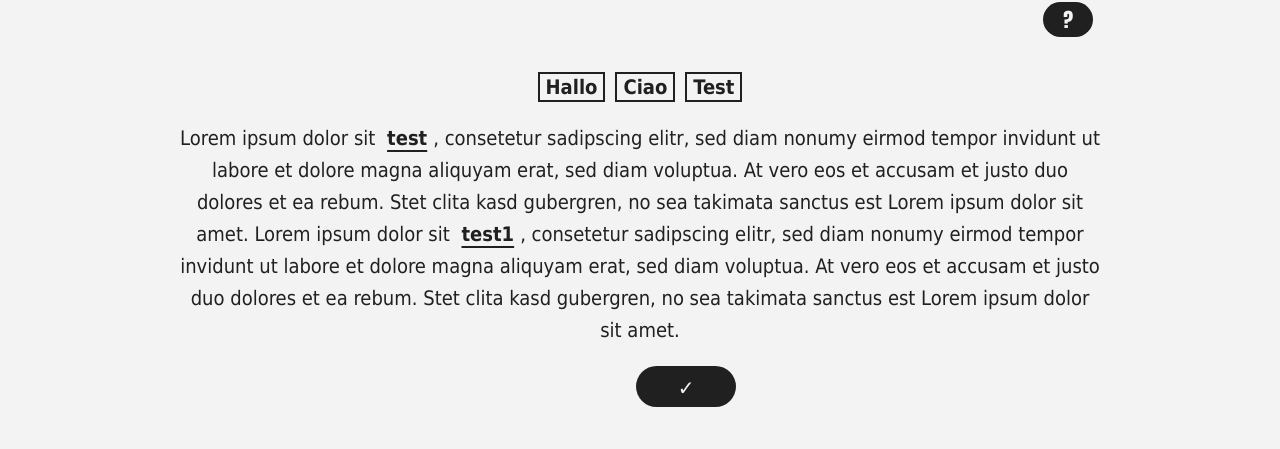
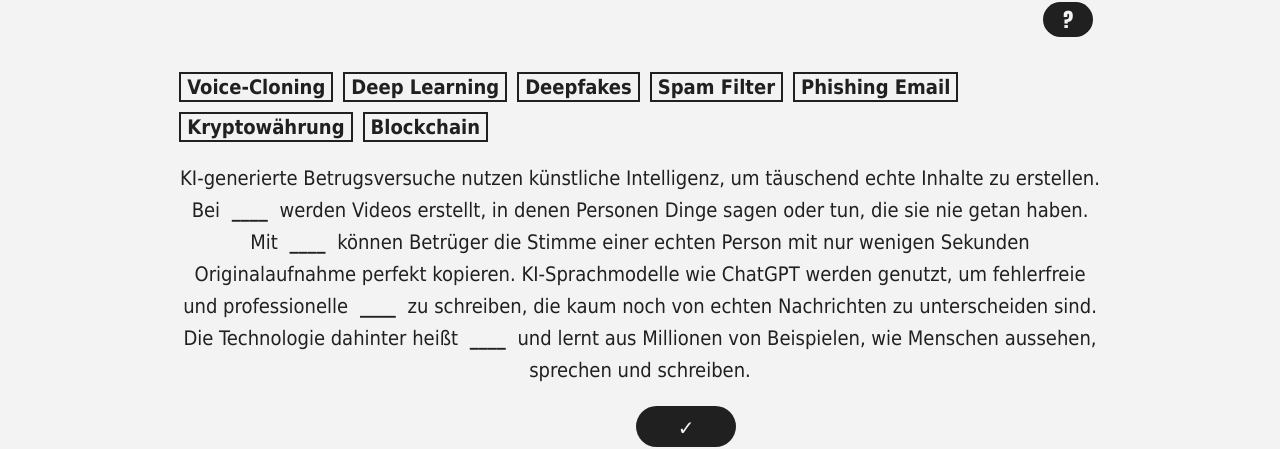
Before and after one commit to YourInternationalMate/DLC_Betrugsmaschen, a React (Create React App) app in the folder betrugs_app/: page /kibetrug in a window 1280 px wide. Shown: the part 1056-1505 px from the top of the page. Built offline with nearby package versions, Linux system fonts and the light colour scheme.

Commit message:
config css und jsx angepasst um Quiz umszusetzen

```diff
--- a/betrugs_app/src/components/drag-and-drop/DragAndDrop.jsx
+++ b/betrugs_app/src/components/drag-and-drop/DragAndDrop.jsx
@@ -76,12 +76,12 @@ function DragAndDrop({ config }) {
         <div className="dnd-btn-row">
           {wordOptions.map(({ label, value }) => (
             <button
-              key={value}
+              key={label}
               className="dnd-btn"
               disabled={isWordAssigned(value)}
               onClick={() => handleClick_selection(value)}
             >
-              {label}
+              {value}
             </button>
           ))}
         </div>
--- a/betrugs_app/src/components/drag-and-drop/DragAndDrop.scss
+++ b/betrugs_app/src/components/drag-and-drop/DragAndDrop.scss
@@ -10,6 +10,7 @@
   display: flex;
   flex-direction: row;
   gap: 10px;
+  flex-wrap: wrap;
 }
 
 .dnd-txt {
@@ -23,8 +24,6 @@
   font-family: 'Tahoma', Arial, sans-serif;
   font-weight: bold;
   font-size: 20px;
-  text-decoration: underline;
-  text-underline-offset: 5px;
   border: 0;
 }
 
--- a/betrugs_app/src/data/configs/dragAndDrop/DragAndDropConfig1.json
+++ b/betrugs_app/src/data/configs/dragAndDrop/DragAndDropConfig1.json
@@ -2,23 +2,35 @@
   "videoName": "test_Video.mp4",
   "subtitleName": "subtitle_Video1",
   "wordOptions": [
-    { "label": "Hallo", "value": "Hallo" },
-    { "label": "Ciao", "value": "Ciao" },
-    { "label": "Test", "value": "Test" }
+    { "label": "VoiceCloning", "value": "Voice-Cloning" },
+    { "label": "DeepLearning", "value": "Deep Learning" },
+    { "label": "Deepfakes", "value": "Deepfakes" },
+    { "label": "SpamFilter", "value": "Spam Filter" },
+    { "label": "PhishingEmail", "value": "Phishing Email" },
+    { "label": "Kryptowaehrung", "value": "Kryptowährung" },
+    { "label": "Blockchain", "value": "Blockchain" }
   ],
   "defaultWords": {
-    "test": "test",
-    "test1": "test1"
+    "slot1": "____",
+    "slot2": "____",
+    "slot3": "____",
+    "slot4": "____"
   },
   "correctWords": {
-    "test": "Ciao",
-    "test1": "Hallo"
+    "slot1": "Deepfakes",
+    "slot2": "Voice-Cloning",
+    "slot3": "Phishing Email",
+    "slot4": "Deep Learning"
   },
   "paragraphParts": [
-    "Lorem ipsum dolor sit ",
-    { "slot": "test" },
-    ", consetetur sadipscing elitr, sed diam nonumy eirmod tempor invidunt ut labore et dolore magna aliquyam erat, sed diam voluptua. At vero eos et accusam et justo duo dolores et ea rebum. Stet clita kasd gubergren, no sea takimata sanctus est Lorem ipsum dolor sit amet. Lorem ipsum dolor sit ",
-    { "slot": "test1" },
-    ", consetetur sadipscing elitr, sed diam nonumy eirmod tempor invidunt ut labore et dolore magna aliquyam erat, sed diam voluptua. At vero eos et accusam et justo duo dolores et ea rebum. Stet clita kasd gubergren, no sea takimata sanctus est Lorem ipsum dolor sit amet."
+    "KI-generierte Betrugsversuche nutzen künstliche Intelligenz, um täuschend echte Inhalte zu erstellen. Bei ",
+    { "slot": "slot1" },
+    " werden Videos erstellt, in denen Personen Dinge sagen oder tun, die sie nie getan haben. Mit ",
+    { "slot": "slot2" },
+    " können Betrüger die Stimme einer echten Person mit nur wenigen Sekunden Originalaufnahme perfekt kopieren. KI-Sprachmodelle wie ChatGPT werden genutzt, um fehlerfreie und professionelle ",
+    { "slot": "slot3" },
+    " zu schreiben, die kaum noch von echten Nachrichten zu unterscheiden sind. Die Technologie dahinter heißt ",
+    { "slot": "slot4" },
+    " und lernt aus Millionen von Beispielen, wie Menschen aussehen, sprechen und schreiben."
   ]
 }
```
